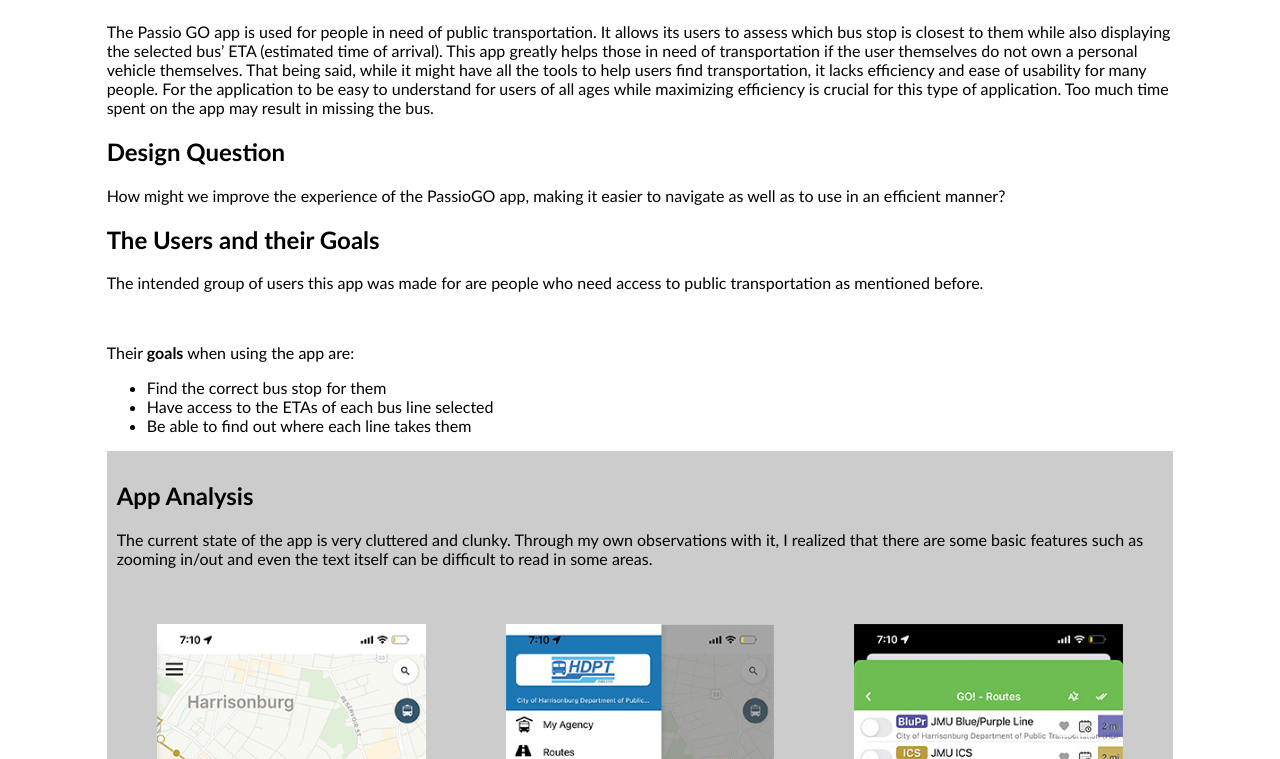
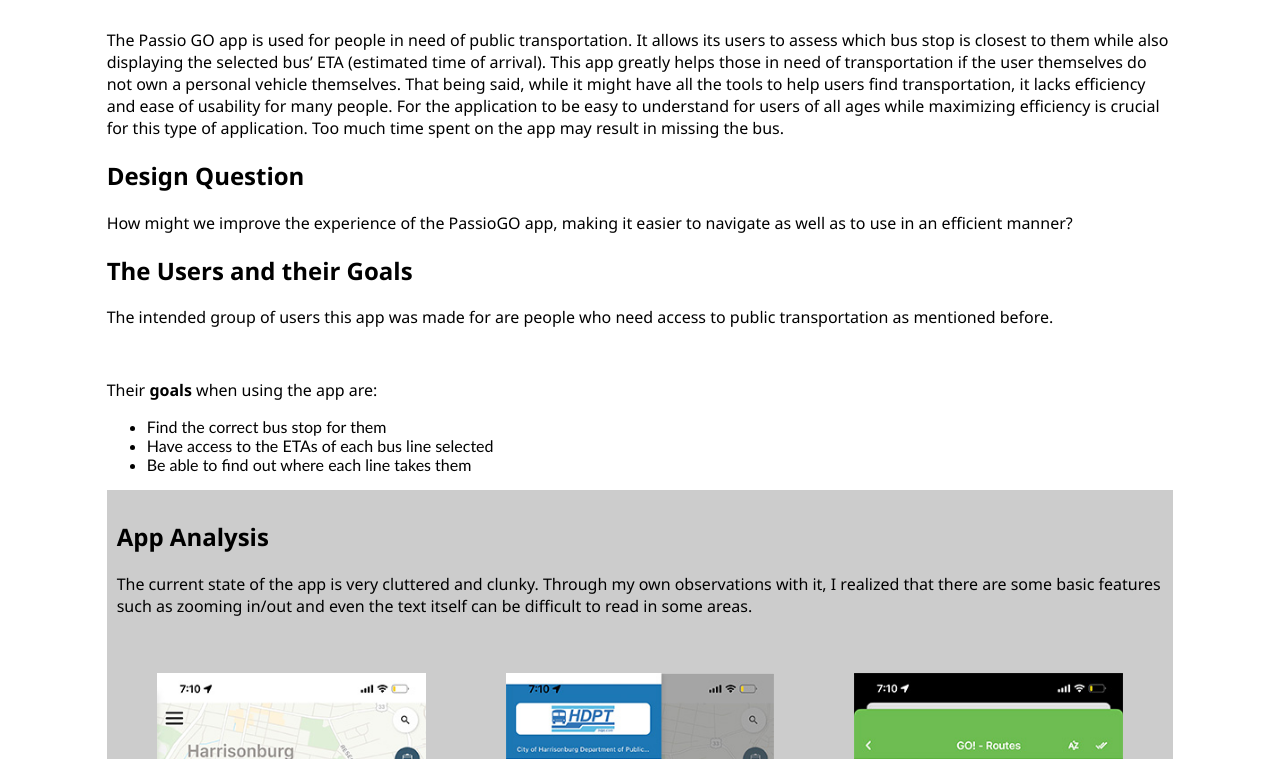
Before and after one commit to RemBradRush/passio-appflow-cs, a plain HTML site: page index.html in a window 1280 px wide. Shown: the part 651-1410 px from the top of the page. Drawn offline with nearby package versions, Linux system fonts and the light colour scheme.

Commit message:
Update index.html

```diff
--- a/index.html
+++ b/index.html
@@ -126,6 +126,10 @@
         #back2Top:active {
             background:rgba(66, 151, 223, 0.7);
             color:#eee;
+        }
+
+        p, h1, h2, h3 {
+            font-family:'Segoe UI', Tahoma, Geneva, Verdana, sans-serif;
         }
 
     </style>
```
